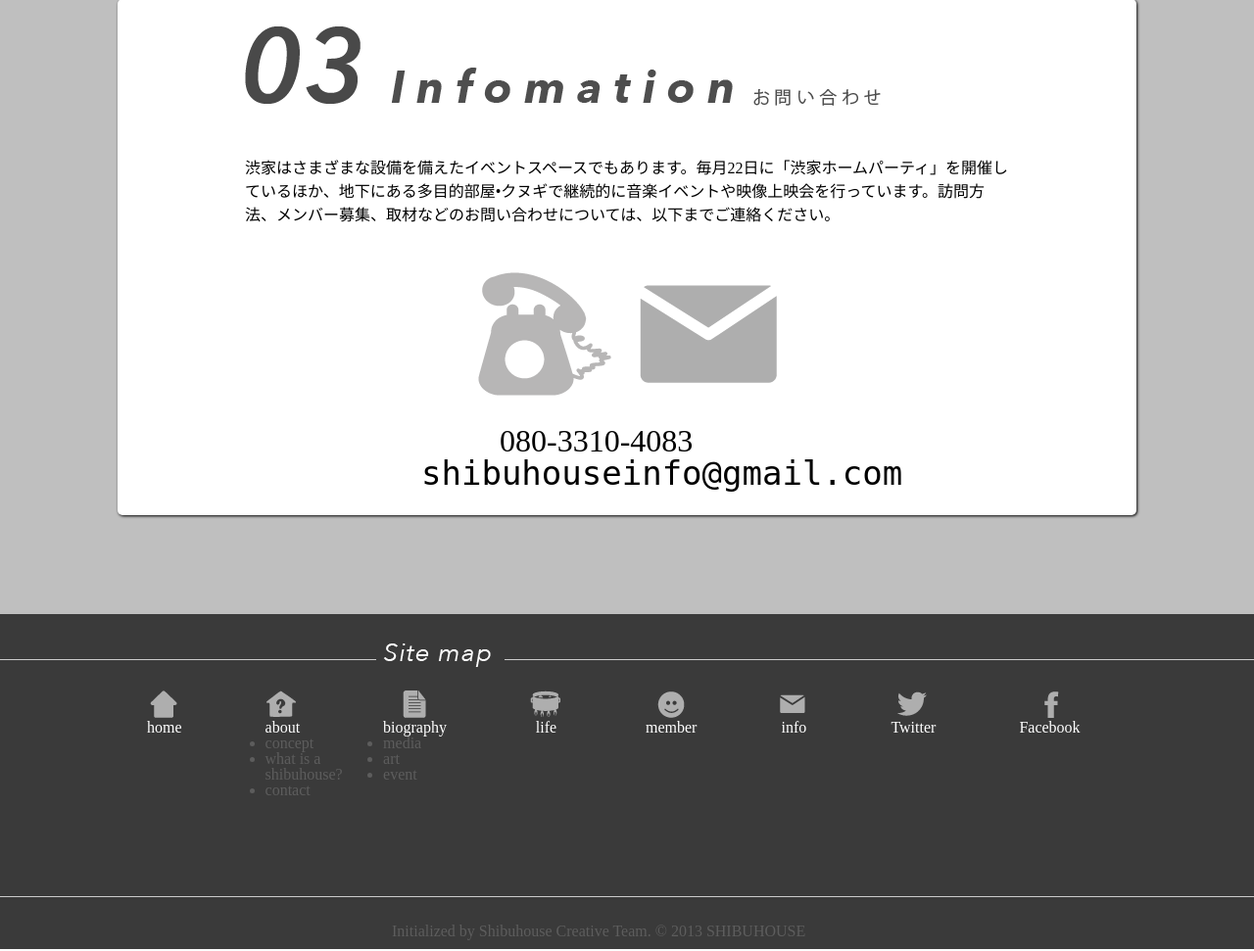
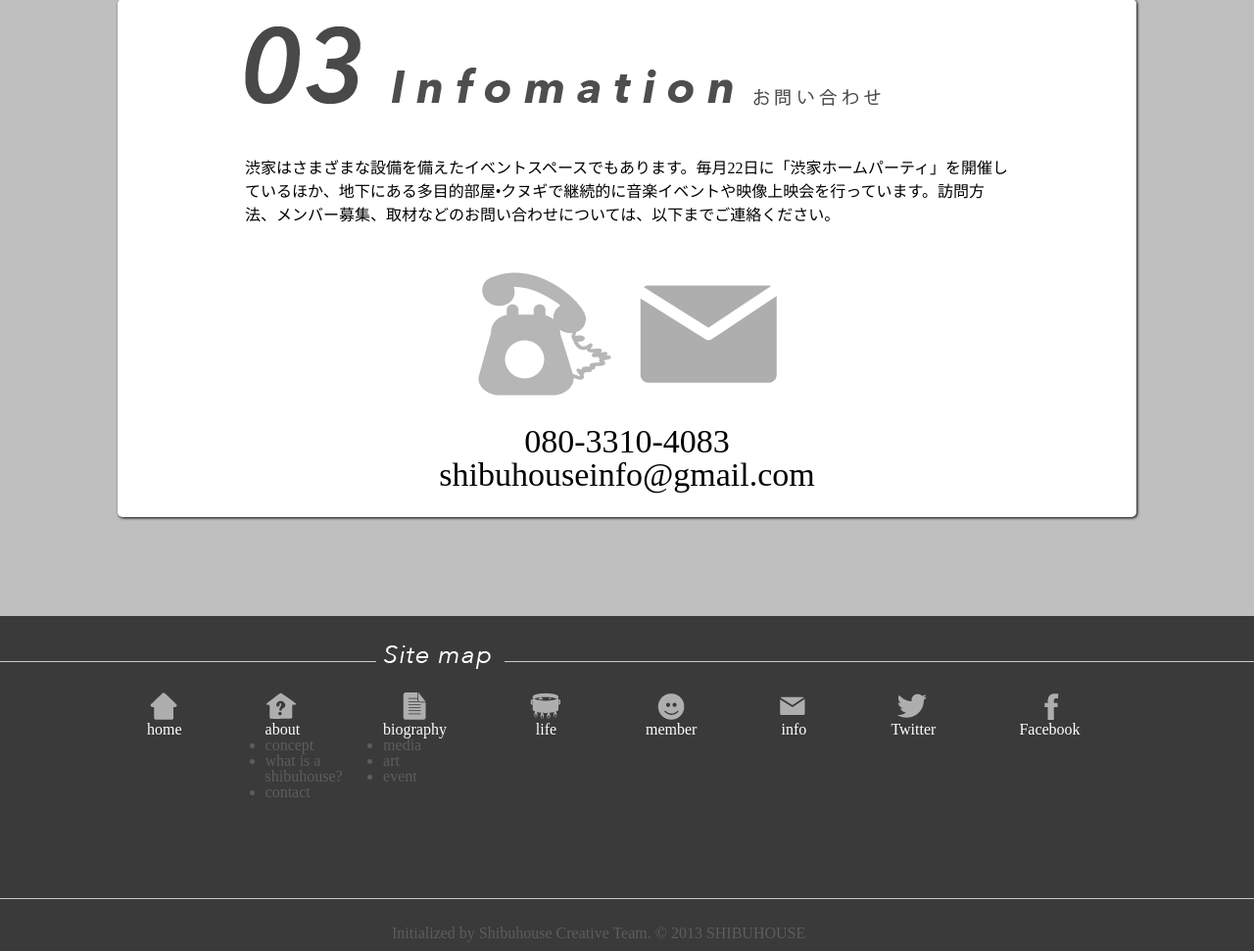
Before and after one commit to ayafujiaya/shibuhouse_new_web, a PHP site: page /about.php in a window 1280 px wide. Shown: the part 1930-2901 px from the top of the page at 98% size. Run offline with PHP 8.4, Linux system fonts and the light colour scheme; some libraries are stand-ins or nearby versions.

Commit message:
Update about.php

```diff
--- a/about.php
+++ b/about.php
@@ -49,17 +49,19 @@
             渋家はさまざまな設備を備えたイベントスペースでもあります。毎月22日に「渋家ホームパーティ」を開催しているほか、地下にある多目的部屋•クヌギで継続的に音楽イベントや映像上映会を行っています。訪問方法、メンバー募集、取材などのお問い合わせについては、以下までご連絡ください。
             </div>
             <img style="margin:0 auto 30px auto; display: block;" src="./img/about/about_call_mail.png">
-            <p style="margin: 0 auto;
+            <!---<p style="margin: 0 auto;
             display: block;
             width: 260px;
             font-size: 32px;
             #help_me,  x:-moz-any-link, x:default  { color: red; }
-            font-family: monospace;">080-3310-4083</p>
-            <p style="margin:0 auto;
+            font-family: monospace;">---->
+            <div style="text-align:center; display:block; width:100%; font-size:34px;">080-3310-4083</div>
+            <!-------<p style="margin:0 auto;
             width: 420px;
             font-size: 34px;
             font-family: monospace;
-            display: block;">shibuhouseinfo@gmail.com</p>
+            display: block;">-->
+            <div style="text-align:center; display:block; width:100%; font-size:34px;">shibuhouseinfo@gmail.com</div>
           </div><!-- .inner_midashi -->
         </div><!-- #information -->
       </div><!-- #content -->
```
